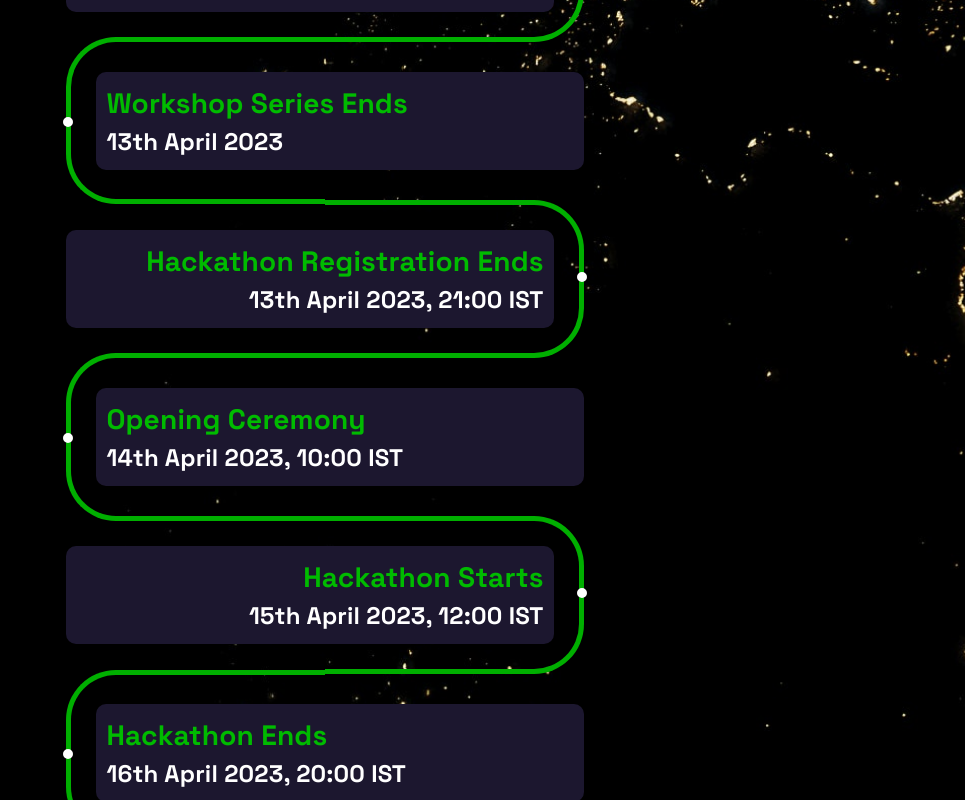
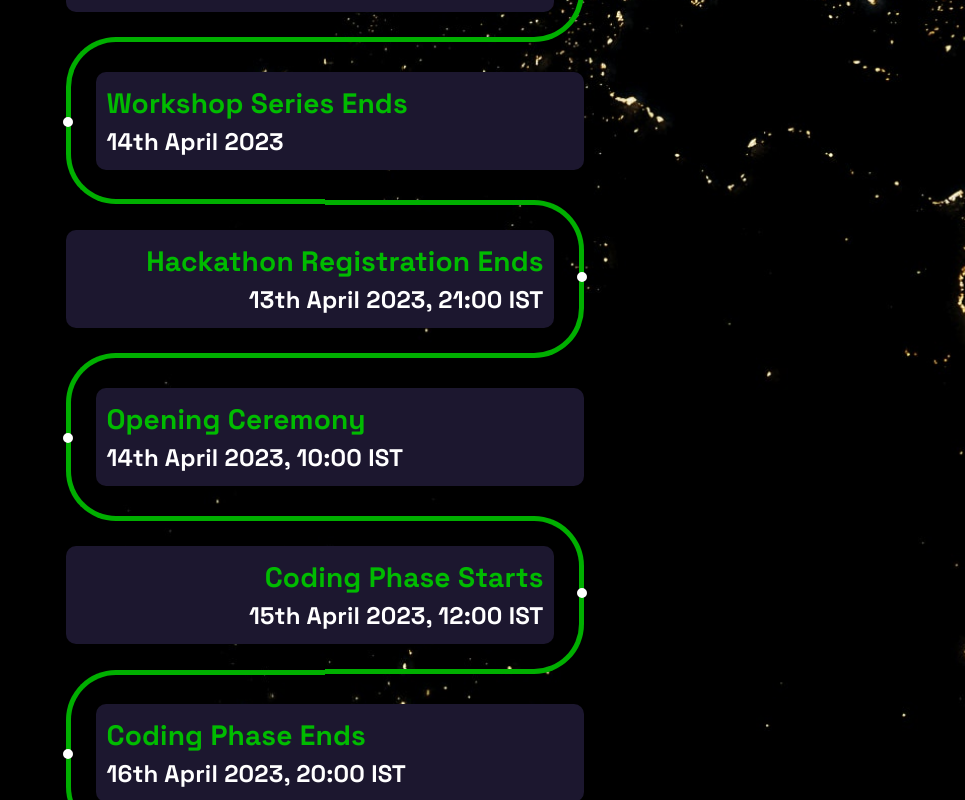
Before and after one commit to HackSlashNITP/hacknitp5.0, a Next.js app: page /timeline in a window 1280 px wide. Shown: the part 1200-2000 px from the top of the page, without its empty margins (315-1280 px from the left). Built offline with nearby package versions, Linux system fonts and the light colour scheme.

Commit message:
updating workshop timeline

```diff
--- a/components/timeline/timelineData.js
+++ b/components/timeline/timelineData.js
@@ -22,7 +22,7 @@ const data = [
     {
         id: 4,
         title: 'Workshop Series Ends',
-        schedule: '13th April 2023',
+        schedule: '14th April 2023',
     },
     {
         id: 5,
@@ -36,12 +36,12 @@ const data = [
     },
     {
         id: 7,
-        title: 'Hackathon Starts',
+        title: 'Coding Phase Starts',
         schedule: '15th April 2023, 12:00 IST',
     },
     {
         id: 8,
-        title: 'Hackathon Ends',
+        title: 'Coding Phase Ends',
         schedule: '16th April 2023, 20:00 IST',
     },
     {
```
